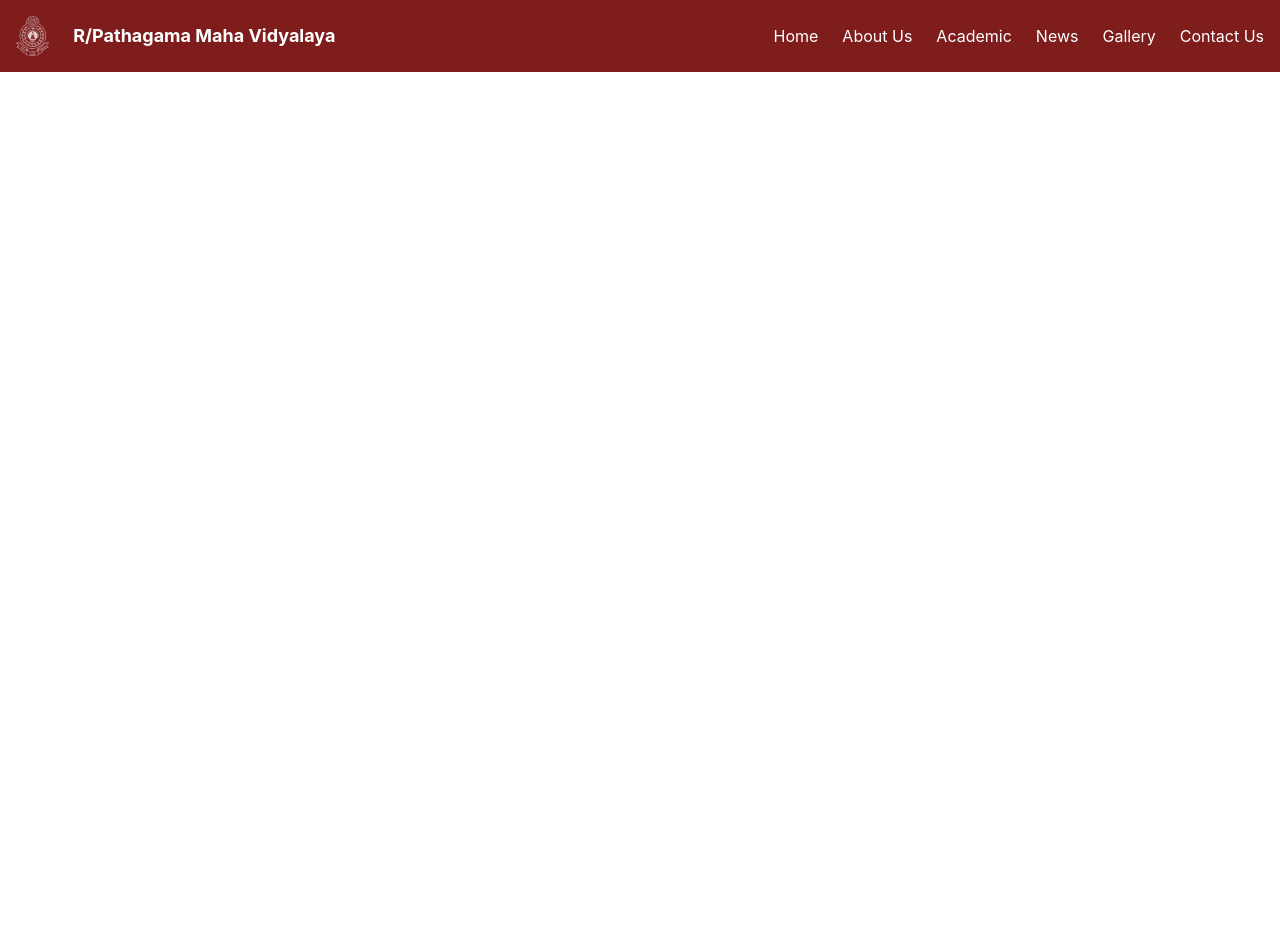
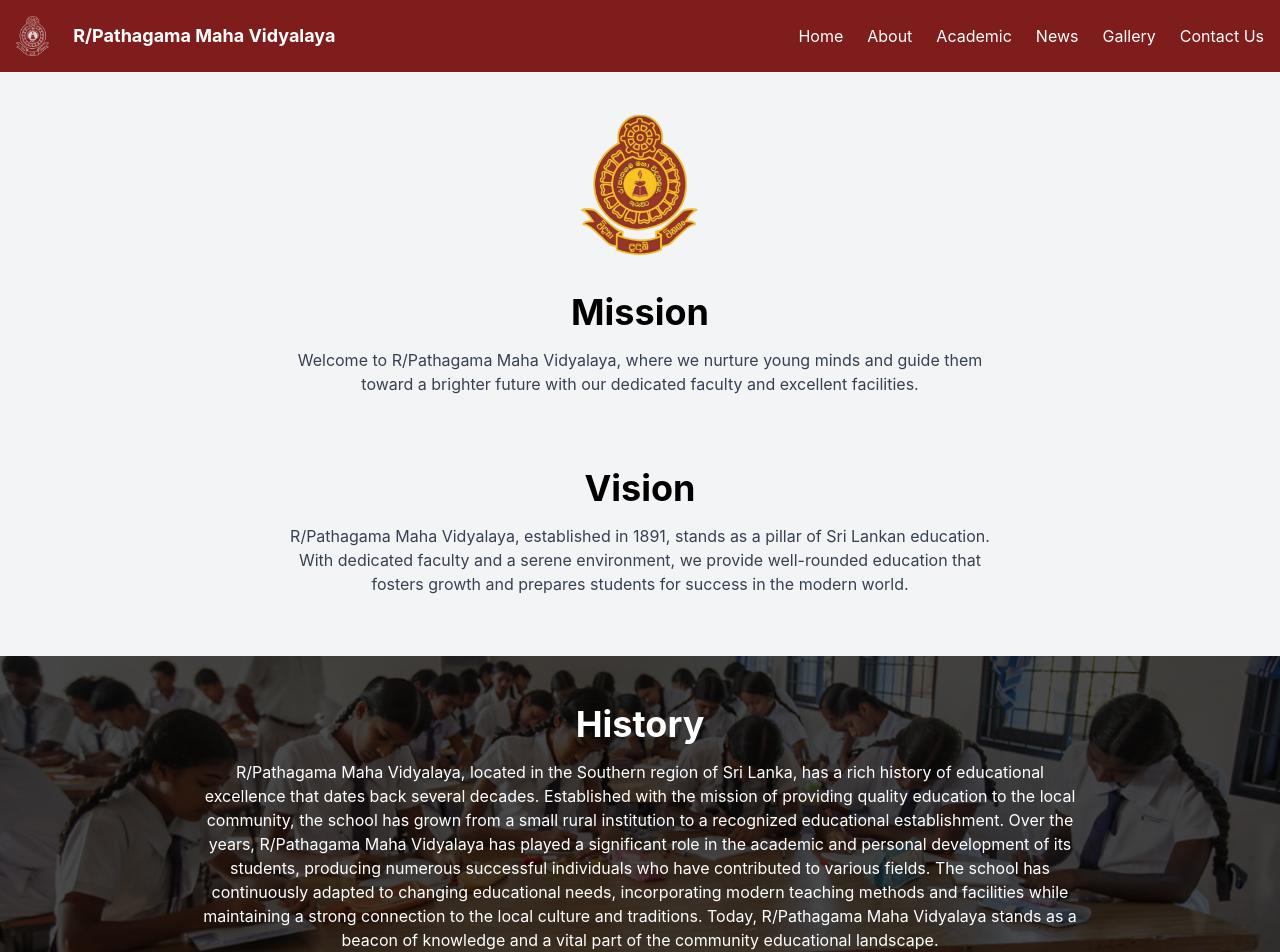
Before and after one commit to KCDasanayaka/Learning_Management_System, a React (Vite) app in the folder LMS_frontEnd/: page /about in a window 1280 px wide. Shown: the top 952 px of the page. Before the commit the page ends 800 px from the top, so only its background shows below. Built offline with nearby package versions, Linux system fonts and the light colour scheme.

Commit message:
Created about page

```diff
--- a/LMS_frontEnd/src/App.jsx
+++ b/LMS_frontEnd/src/App.jsx
@@ -1,8 +1,8 @@
 import 'react';
 import { BrowserRouter as Router, Routes, Route } from 'react-router-dom';
 import Home from './pages/Home';
-import AboutUs from './pages/AboutUs';
-import ContactUs from './pages/ContactUs';
+import About from './pages/About';
+import Contact from './pages/Contact';
 import Gallery from './pages/Gallery';
 import News from './pages/News';
 import Academic from './pages/Academic';
@@ -21,8 +21,8 @@ const App = () => {
       {/* Routes for Different Pages */}
       <Routes>
         <Route path="/" element={<Home />} />
-        <Route path="/about" element={<AboutUs />} />
-        <Route path="/contact" element={<ContactUs />} />
+        <Route path="/about" element={<About />} />
+        <Route path="/contact" element={<Contact />} />
         <Route path="/gallery" element={<Gallery />} />
         <Route path="/news" element={<News />} />
         <Route path="/academic" element={<Academic />} />
--- a/LMS_frontEnd/src/components/Body.jsx
+++ b/LMS_frontEnd/src/components/Body.jsx
@@ -16,7 +16,6 @@ const Body = () => {
       <AboutSection/>
 
       {/* Stats Section */}
-
       <StatsSection/>
 
       {/* Learning Online Section */}
--- a/LMS_frontEnd/src/components/Header.jsx
+++ b/LMS_frontEnd/src/components/Header.jsx
@@ -25,7 +25,7 @@ const Header = () => {
             {/* Desktop Menu */}
             <ul className="hidden sm:flex space-x-6">
               <li><Link to="/" className="hover:text-yellow-500">Home</Link></li>
-              <li><Link to="/about" className="hover:text-yellow-500">About Us</Link></li>
+              <li><Link to="/about" className="hover:text-yellow-500">About</Link></li>
               <li><Link to="/academic" className="hover:text-yellow-500">Academic</Link></li>
               <li><Link to="/news" className="hover:text-yellow-500">News</Link></li>
               <li><Link to="/gallery" className="hover:text-yellow-500">Gallery</Link></li>
--- /dev/null
+++ b/LMS_frontEnd/src/pages/About.jsx
@@ -0,0 +1,98 @@
+import "react";
+import { motion } from "framer-motion";
+import { useInView } from "react-intersection-observer";
+import image from "../assets/SchoolLogos/image1.png";
+import Logo from "../assets/SchoolLogos/School_logo.png";
+
+
+const About = () => {
+
+    const [aboutRef, aboutInView] = useInView({
+        triggerOnce: true,
+        threshold: 0.2,
+    });
+
+    const [infoRef, infoInView] = useInView({
+        triggerOnce: true,
+        threshold: 0.2,
+    });
+
+    return (
+        <div className="font-inter mt-16 bg-gray-100">
+
+            {/* Mission Section Info */}
+            <section className="py-12">
+                <motion.div
+                    ref={infoRef}
+                    className="container mx-auto text-center px-4 sm:px-6 lg:px-8"
+                    initial={{ opacity: 0, y: 50 }}
+                    animate={infoInView ? { opacity: 1, y: 0 } : {}}
+                    transition={{ duration: 0.8 }}
+                >
+
+                    <div className="mb-9">
+                        <img
+                            src={Logo}
+                            alt="School Logo"
+                            className="mx-auto w-20 sm:w-24 md:w-28 lg:w-36 object-contain"
+                        />
+                    </div>
+                    <h2 className="text-3xl sm:text-4xl font-bold mb-4 mt-8">Mission</h2>
+                    <p className="text-gray-700 max-w-3xl mx-auto px-4 sm:px-6 md:px-8">
+                        Welcome to R/Pathagama Maha Vidyalaya, where we nurture young minds
+                        and guide them toward a brighter future with our dedicated faculty
+                        and excellent facilities.
+                    </p>
+                </motion.div>
+            </section>
+
+            {/* Vision Section */}
+            <section className="py-6">
+                <motion.div
+                    ref={aboutRef}
+                    className="container mx-auto text-center px-4 sm:px-6 lg:px-8"
+                    initial={{ opacity: 0, y: 50 }}
+                    animate={aboutInView ? { opacity: 1, y: 0 } : {}}
+                    transition={{ duration: 0.9 }}
+                >
+                    <h2 className="text-3xl sm:text-4xl font-bold mb-4">Vision</h2>
+                    <p className="text-gray-700 max-w-3xl mx-auto px-4 sm:px-6 md:px-8">
+                        R/Pathagama Maha Vidyalaya, established in 1891, stands as a pillar
+                        of Sri Lankan education. With dedicated faculty and a serene
+                        environment, we provide well-rounded education that fosters growth
+                        and prepares students for success in the modern world.
+                    </p>
+                </motion.div>
+            </section>
+
+            {/* History Section */}
+            <div className="mt-9">
+                <section className="relative py-12 text-white">
+                    <div
+                        className="absolute inset-0 bg-cover bg-center"
+                        style={{ backgroundImage: `url(${image})` }}
+                    ></div>
+
+                    <div className="absolute inset-0 bg-black opacity-70"></div>
+
+                    <motion.div
+                        className="relative container mx-auto text-center px-4 sm:px-6 lg:px-8"
+                        initial={{ opacity: 0, scale: 0.9 }}
+                        whileInView={{ opacity: 1, scale: 1 }}
+                        transition={{ duration: 0.8 }}
+                    >
+                        <h2 className="text-3xl sm:text-4xl font-bold mb-4">History</h2>
+                        <p className="max-w-4xl mx-auto mb-6 px-4 sm:px-6 md:px-1">
+
+                            R/Pathagama Maha Vidyalaya, located in the Southern region of Sri Lanka, has a rich history of educational excellence that dates back several decades. Established with the mission of providing quality education to the local community, the school has grown from a small rural institution to a recognized educational establishment. Over the years, R/Pathagama Maha Vidyalaya has played a significant role in the academic and personal development of its students, producing numerous successful individuals who have contributed to various fields. The school has continuously adapted to changing educational needs, incorporating modern teaching methods and facilities while maintaining a strong connection to the local culture and traditions. Today, R/Pathagama Maha Vidyalaya stands as a beacon of knowledge and a vital part of the community educational landscape.
+                        </p>
+                    </motion.div>
+                </section>
+            </div>
+
+
+        </div>
+    );
+};
+
+export default About;
--- a/LMS_frontEnd/src/pages/AboutUs.jsx
+++ /dev/null
@@ -1,11 +0,0 @@
-import React from 'react'
-
-function AboutUs() {
-  return (
-    <div>
-      <h1>About Us Page</h1>
-    </div>
-  )
-}
-
-export default AboutUs
--- a/LMS_frontEnd/src/pages/ContactUs.jsx
+++ b/LMS_frontEnd/src/pages/Contact.jsx
@@ -1,4 +1,4 @@
-import React from 'react'
+import 'react'
 
 function ContactUs() {
   return (
```
